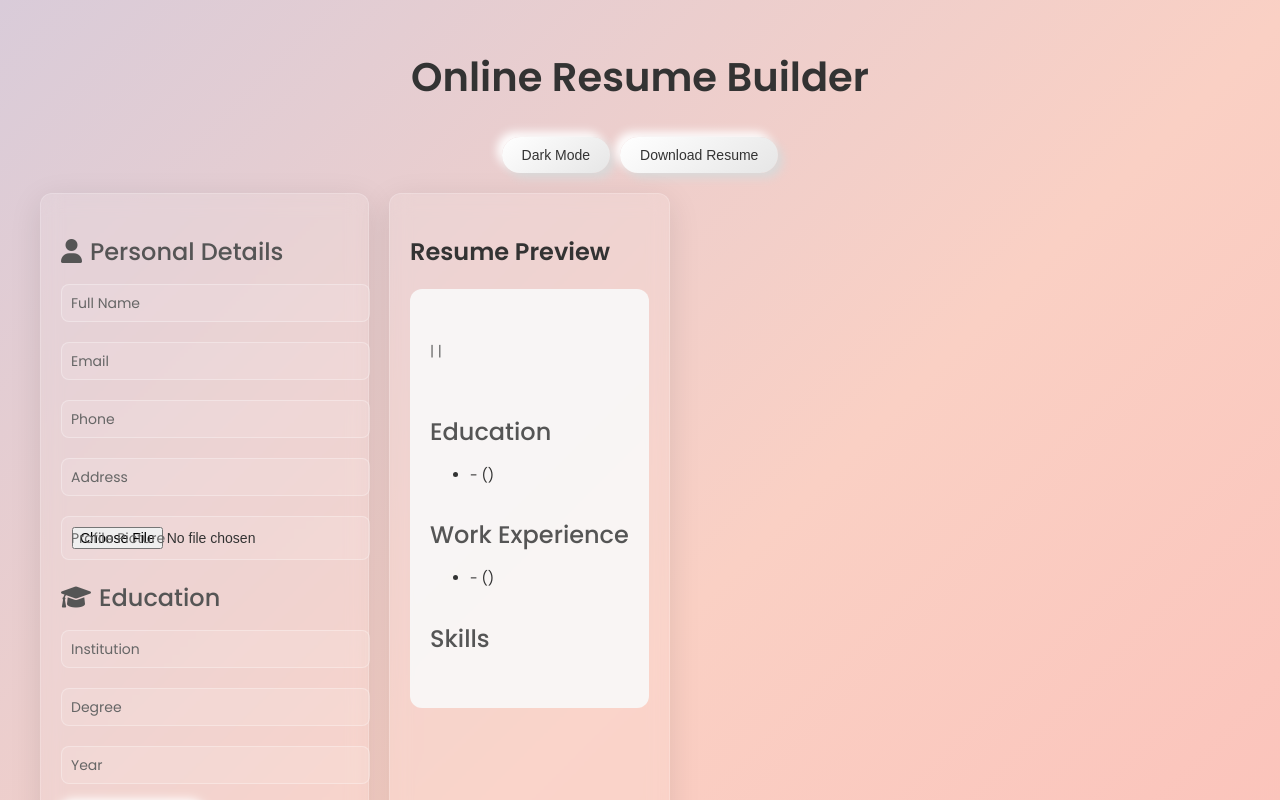
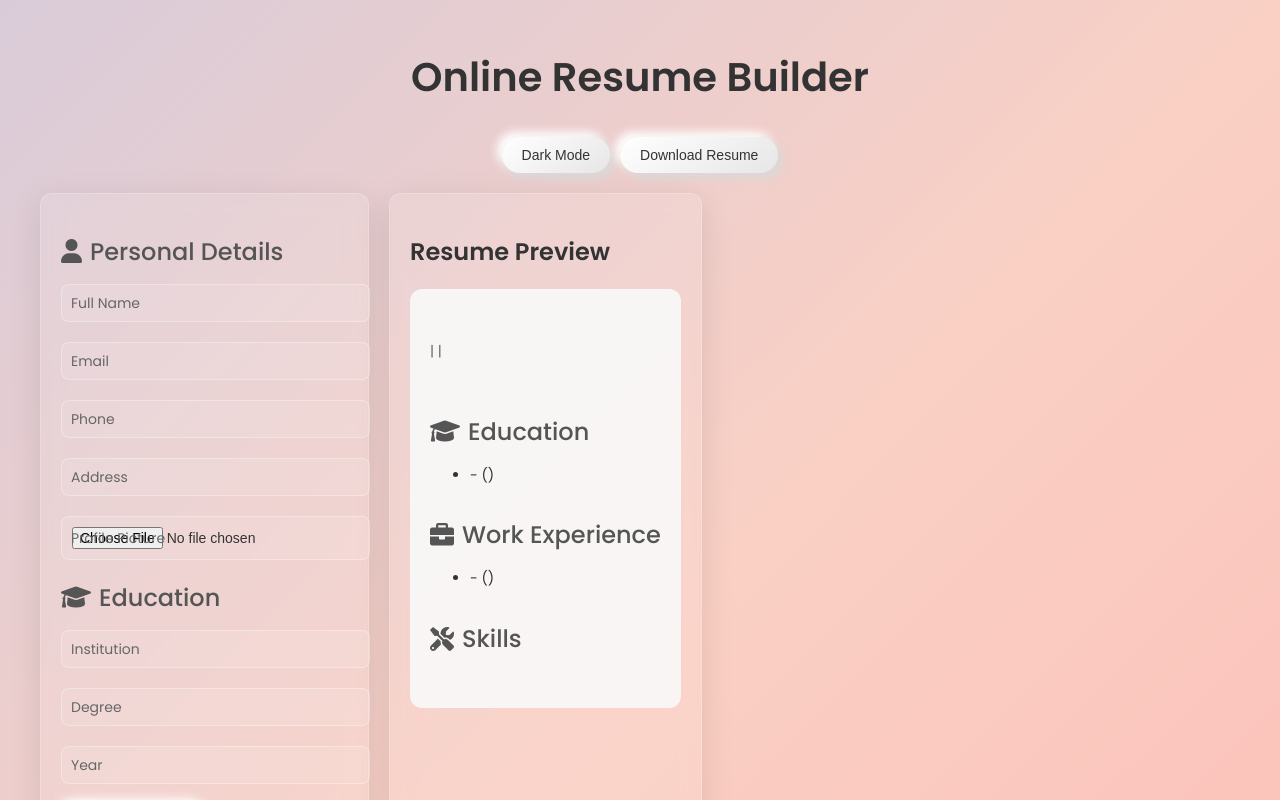
Before and after one commit to RensithUdara/resume-builder, a React (Create React App) app: page / in a window 1280 px wide. Shown: the top 800 px of the page. Built offline with nearby package versions, Linux system fonts and the light colour scheme.

Commit message:
style: enhance ResumePreview component with section icons for Education, Work Experience, and Skills

```diff
--- a/src/components/ResumePreview.js
+++ b/src/components/ResumePreview.js
@@ -21,7 +21,9 @@ function ResumePreview({ personalDetails, education, workExperience, skills }) {
           </div>
         </div>
 
-        <h4 className="resume-section">Education</h4>
+        <h4 className="resume-section">
+          <i className="fas fa-graduation-cap"></i> Education
+        </h4>
         <ul>
           {education.map((edu, index) => (
             <li key={index} className="resume-item">
@@ -30,7 +32,9 @@ function ResumePreview({ personalDetails, education, workExperience, skills }) {
           ))}
         </ul>
 
-        <h4 className="resume-section">Work Experience</h4>
+        <h4 className="resume-section">
+          <i className="fas fa-briefcase"></i> Work Experience
+        </h4>
         <ul>
           {workExperience.map((work, index) => (
             <li key={index} className="resume-item">
@@ -39,7 +43,9 @@ function ResumePreview({ personalDetails, education, workExperience, skills }) {
           ))}
         </ul>
 
-        <h4 className="resume-section">Skills</h4>
+        <h4 className="resume-section">
+          <i className="fas fa-tools"></i> Skills
+        </h4>
         <ul className="skills-list">
           {skills.map((skill, index) => (
             <li key={index} className="skill-item">
```
